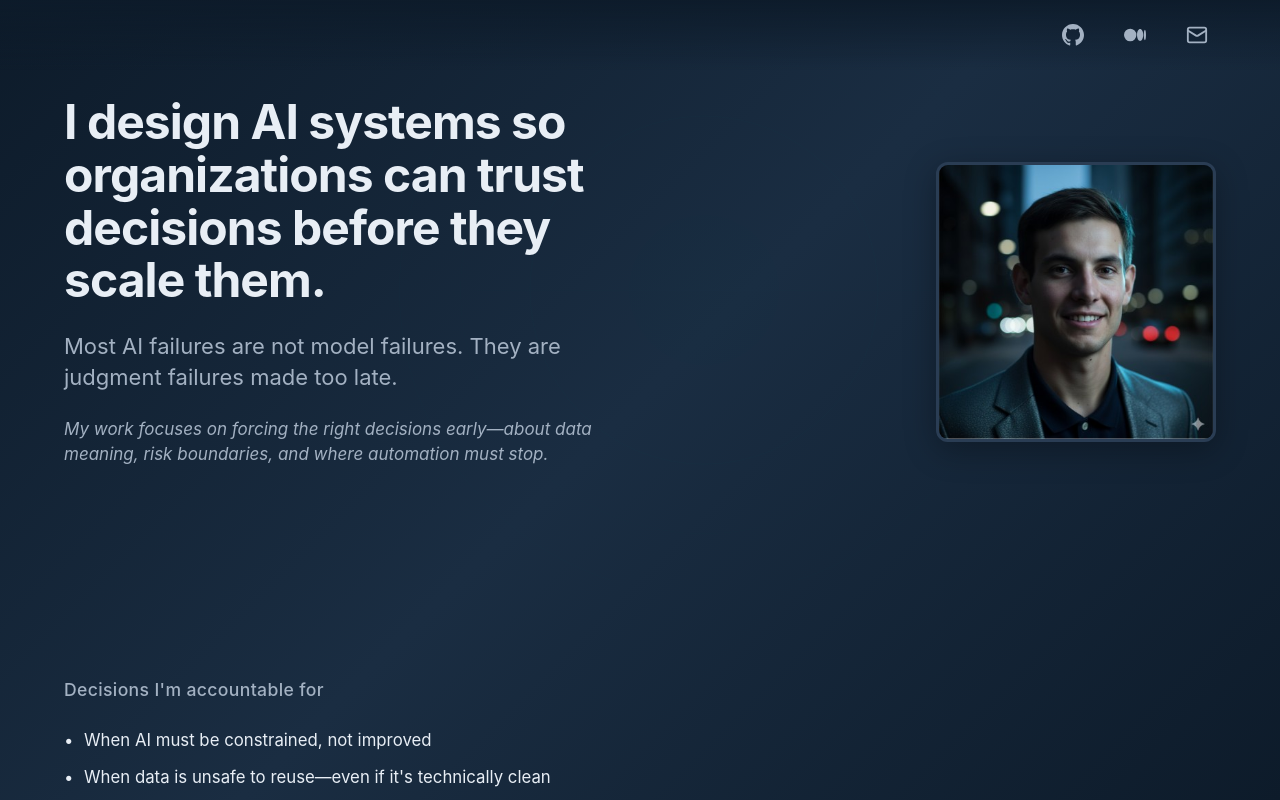
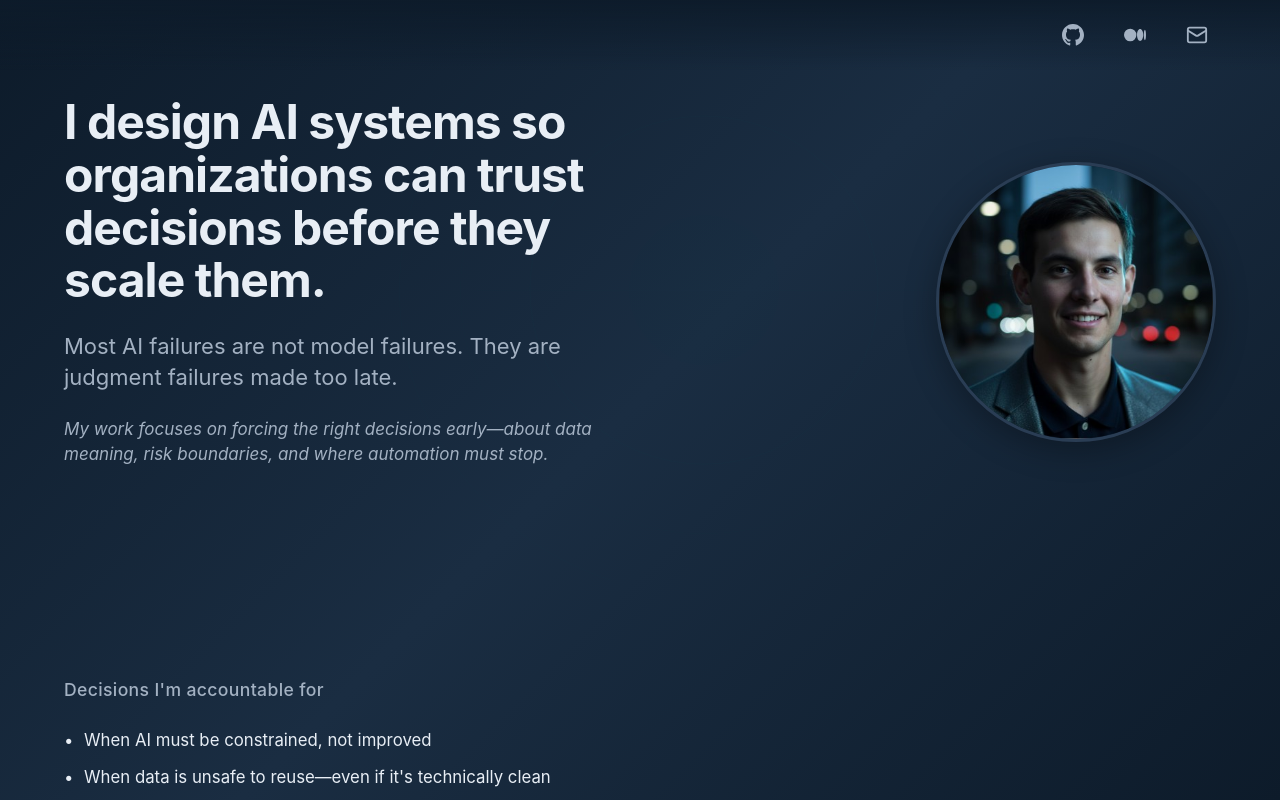
Before and after one commit to conorbliss-hash/conorbliss.github.io, a React (Vite) app: page /#/ in a window 1280 px wide. Shown: the top 800 px of the page. Built offline with nearby package versions, Linux system fonts and the light colour scheme.

Commit message:
Make profile image circular

```diff
--- a/src/components/Hero.css
+++ b/src/components/Hero.css
@@ -49,7 +49,7 @@
 .hero-image {
   width: 280px;
   height: 280px;
-  border-radius: 12px;
+  border-radius: 50%;
   object-fit: cover;
   border: 3px solid var(--border-subtle);
   box-shadow: 0 8px 32px rgba(0, 0, 0, 0.3);
```
